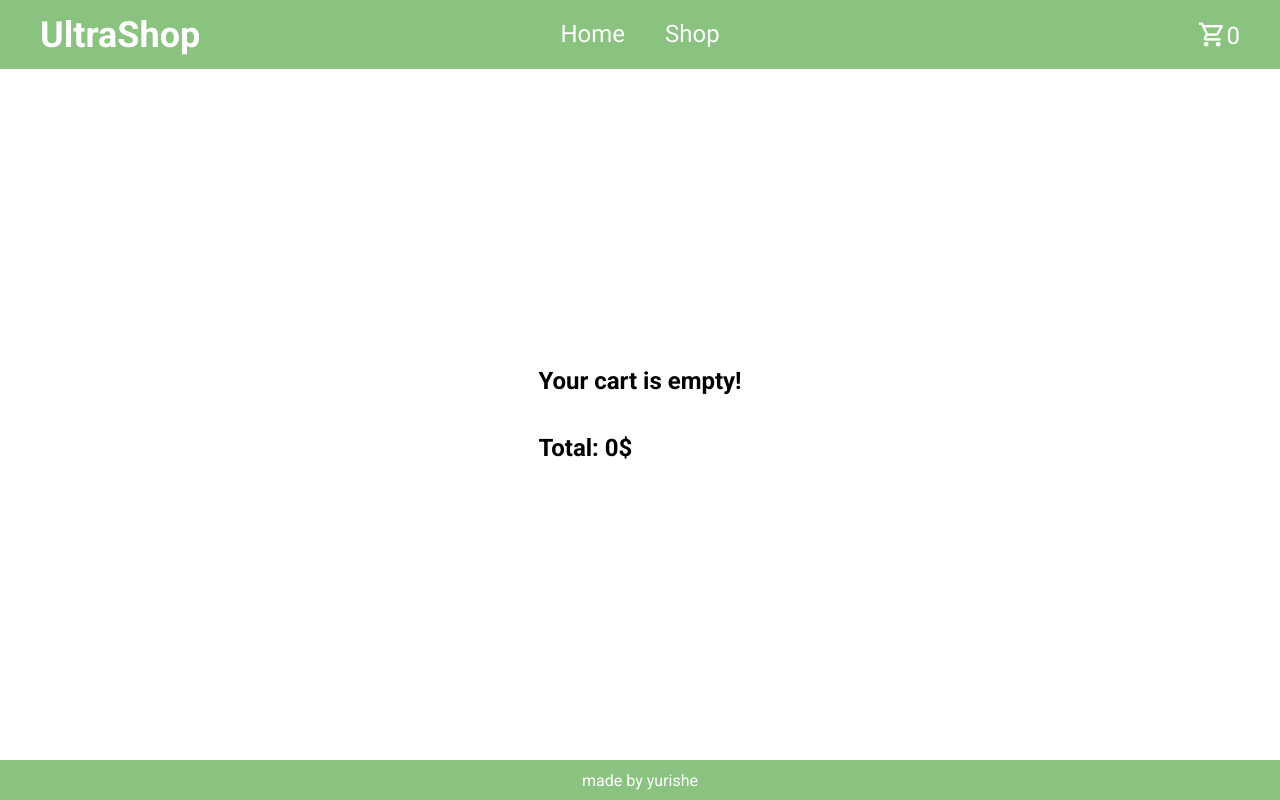
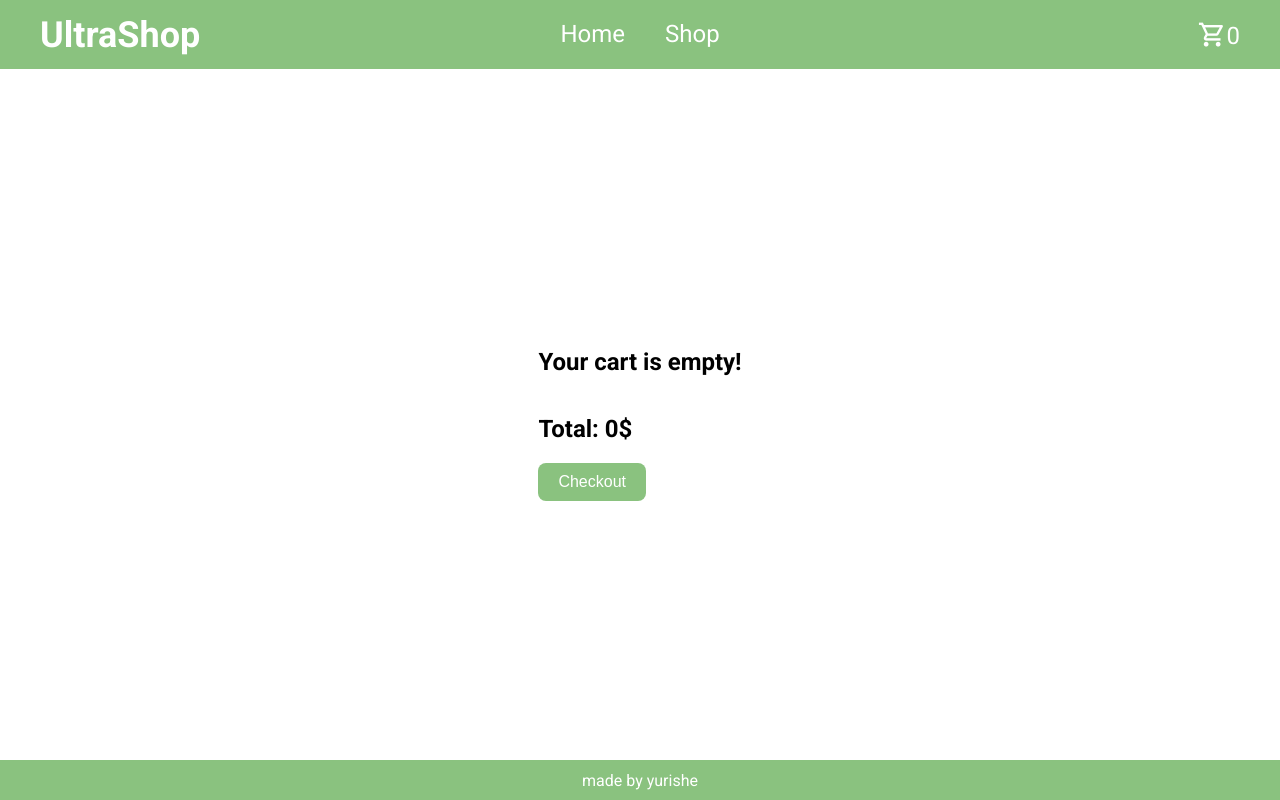
Before and after one commit to augustynd02/top-shoppingcart, a React (Vite) app: page /cart in a window 1280 px wide. Built offline with nearby package versions, Linux system fonts and the light colour scheme; a web font is replaced by a local one.

Commit message:
feat: add a checkout button

```diff
--- a/src/components/Cart/Cart.jsx
+++ b/src/components/Cart/Cart.jsx
@@ -13,8 +13,9 @@ function Cart() {
                     return <CartItem item={item} cart={cart} setCart={setCart} key={item.id} />
                 })}
             </div>
-            <div className={styles.checkout}>
+            <div className={styles.checkoutContainer}>
                 <h2>Total: {total}$</h2>
+                <button className={styles.checkout}>Checkout</button>
             </div>
         </div>
     )
--- a/src/components/Cart/Cart.module.css
+++ b/src/components/Cart/Cart.module.css
@@ -7,3 +7,19 @@
     flex-direction: column;
     gap: 1em;
 }
+
+.checkout {
+    padding: 10px 20px;
+    background-color: rgb(138, 194, 127);
+    border: none;
+    color: white;
+    font-size: 1em;
+    font-style: bold;
+    cursor: pointer;
+    border-radius: 8px;
+
+    transition: 0.1s ease-out;
+}
+.checkout:hover {
+    background-color: rgb(105, 163, 94);
+}
```
